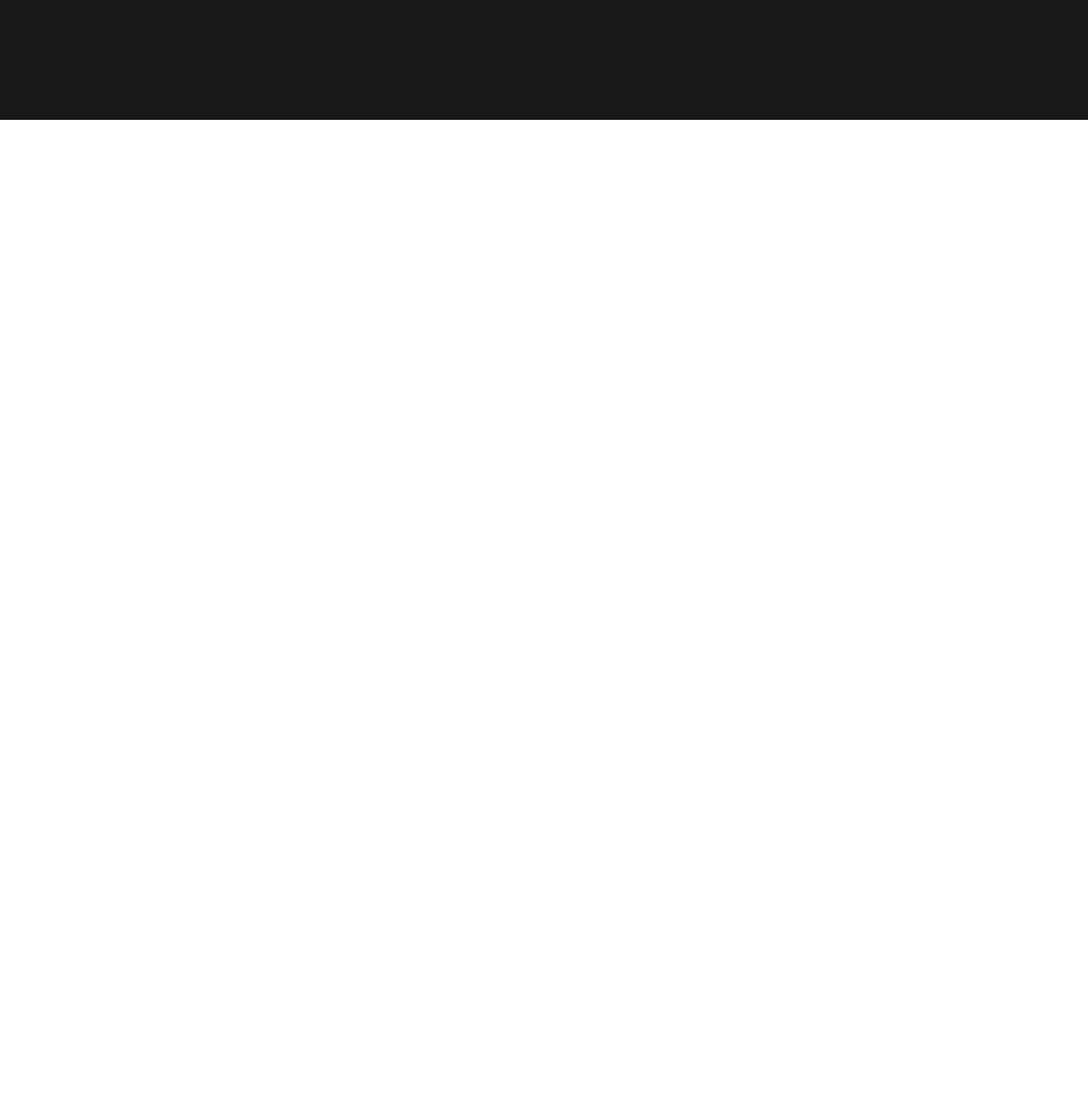
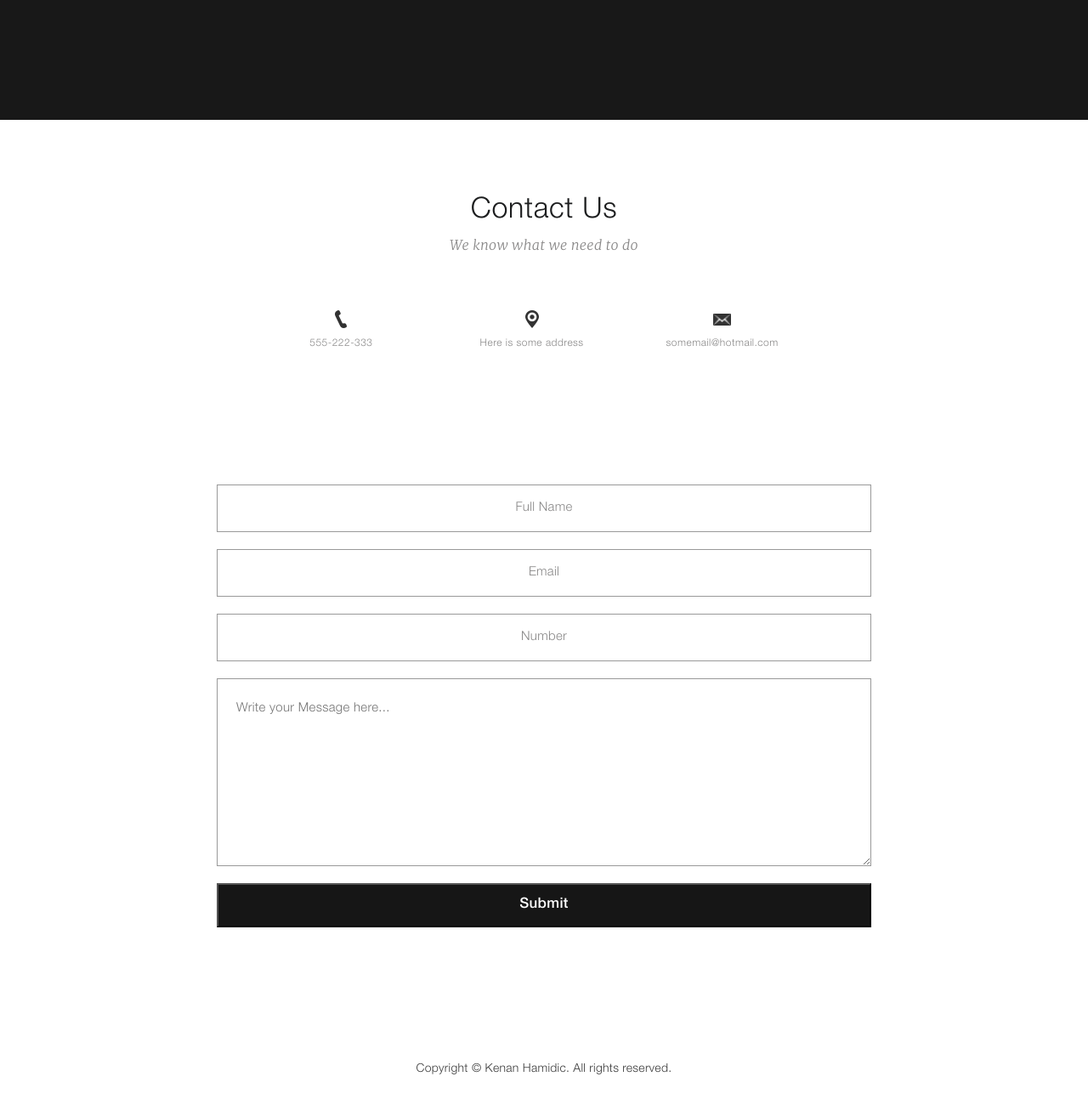
Before and after one commit to Artem-Esaulkov/we-build-it, a plain HTML site: page index.html in a window 1280 px wide. Shown: the part 3372-4672 px from the top of the page at 85% size. Before the commit the page ends 3513 px from the top, so only its background shows below. Drawn offline with Linux system fonts and the light colour scheme.

Commit message:
feat: завершить вёрстку десктопной версии сайта

```diff
--- /dev/null
+++ b/blocks/footer/__caption/footer__caption.css
@@ -0,0 +1,14 @@
+.footer__caption {
+  font-family: "HelveticaNeueLTProLt", sans-serif;
+  font-size: 12px;
+  line-height: 26px;
+  font-weight: 400;
+  letter-spacing: 0.04em;
+  color: #898888;
+  text-decoration: none;
+  transition: color 0.5s ease;
+}
+
+.footer__caption:hover {
+  color: #000;
+}
--- /dev/null
+++ b/blocks/footer/__card-image/footer__card-image.css
@@ -0,0 +1,5 @@
+.footer__card-image {
+  width: 21px;
+  height: 21px;
+  object-fit: contain;
+}
--- /dev/null
+++ b/blocks/footer/__card/_1/footer__card_1.css
@@ -0,0 +1,3 @@
+.footer__card_1 {
+  margin-right: 126px;
+}
--- /dev/null
+++ b/blocks/footer/__card/_2/footer__card_2.css
@@ -0,0 +1,3 @@
+.footer__card_2 {
+  margin-right: 97px;
+}
--- /dev/null
+++ b/blocks/footer/__cards/footer__cards.css
@@ -0,0 +1,5 @@
+.footer__cards {
+  display: flex;
+  width: max-content;
+  margin: 64px auto 153px;
+}
--- /dev/null
+++ b/blocks/footer/__container/footer__container.css
@@ -0,0 +1,6 @@
+.footer__container {
+  max-width: 1200px;
+  margin: 0 auto;
+  text-align: center;
+  padding: 95px 215px 29px;
+}
--- /dev/null
+++ b/blocks/footer/__copyright/footer__copyright.css
@@ -0,0 +1,9 @@
+.footer__copyright {
+  margin: 154px 0 0;
+  font-family: "HelveticaNeueLTProLt", sans-serif;
+  font-size: 14px;
+  line-height: 26px;
+  font-weight: 400;
+  letter-spacing: 0.02em;
+  color: #3b3b3b;
+}
--- /dev/null
+++ b/blocks/footer/__form/footer__form.css
@@ -0,0 +1,7 @@
+.footer__form {
+  width: 770px;
+  display: flex;
+  flex-direction: column;
+  gap: 20px;
+  margin: 0 auto;
+}
--- /dev/null
+++ b/blocks/footer/__input/footer__input.css
@@ -0,0 +1,15 @@
+.footer__input {
+  height: 52px;
+  border: 1px solid #999;
+  color: #000;
+  font-family: "HelveticaNeueLTProLt", sans-serif;
+  font-size: 15px;
+  line-height: 26px;
+  font-weight: 400;
+  letter-spacing: 0.02em;
+  text-align: center;
+}
+
+.footer__input::placeholder {
+  color: #898888;
+}
--- /dev/null
+++ b/blocks/footer/__submit/footer__submit.css
@@ -0,0 +1,17 @@
+.footer__submit {
+  height: 52px;
+  background-color: #161616;
+  font-family: "HelveticaNeueLTProMd", sans-serif;
+  font-size: 17px;
+  line-height: 26px;
+  font-weight: 400;
+  letter-spacing: 0.02em;
+  color: #fefefe;
+  opacity: 1;
+  transition: opacity 0.5s ease;
+  cursor: pointer;
+}
+
+.footer__submit:hover {
+  opacity: 0.7;
+}
--- /dev/null
+++ b/blocks/footer/__subtitle/footer__subtitle.css
@@ -0,0 +1,11 @@
+.footer__subtitle {
+  font-family: "Merriweather", serif;
+  font-size: 16px;
+  line-height: 26px;
+  font-weight: 300;
+  font-style: italic;
+  letter-spacing: 0.02em;
+  color: #898888;
+  margin: 0;
+  padding: 0;
+}
--- /dev/null
+++ b/blocks/footer/__text/footer__text.css
@@ -0,0 +1,16 @@
+.footer__text {
+    min-height: 195px;
+    border: 1px solid #999;
+    color: #000;
+    font-family: "HelveticaNeueLTProLt", sans-serif;
+    font-size: 15px;
+    line-height: 26px;
+    font-weight: 400;
+    letter-spacing: 0.02em;
+    padding-top: 22px;
+    padding-left: 22px;
+  }
+
+  .footer__input::placeholder {
+    color: #898888;
+  }
--- /dev/null
+++ b/blocks/footer/__title/footer__title.css
@@ -0,0 +1,9 @@
+.footer__title {
+  font-family: "HelveticaNeueLTProLt", sans-serif;
+  font-size: 34px;
+  line-height: 26px;
+  font-weight: 400;
+  letter-spacing: 0.02em;
+  color: #1d1e1f;
+  margin: 0 0 13px;
+}
--- /dev/null
+++ b/blocks/footer/footer.css
@@ -0,0 +1,6 @@
+.footer {
+  width: 100%;
+  margin: 0;
+  padding: 0;
+  background-color: #fff;
+}
--- a/index.css
+++ b/index.css
@@ -45,3 +45,18 @@
 @import url(./blocks/services/__card/services__card.css);
 @import url(./blocks/services/__card-title/services__card-title.css);
 @import url(./blocks/services/__text/services__text.css);
+/* footer */
+@import url(./blocks/footer/footer.css);
+@import url(./blocks/footer/__container/footer__container.css);
+@import url(./blocks/footer/__title/footer__title.css);
+@import url(./blocks/footer/__subtitle/footer__subtitle.css);
+@import url(./blocks/footer/__cards/footer__cards.css);
+@import url(./blocks/footer/__card-image/footer__card-image.css);
+@import url(./blocks/footer/__card/_1/footer__card_1.css);
+@import url(./blocks/footer/__card/_2/footer__card_2.css);
+@import url(./blocks/footer/__caption/footer__caption.css);
+@import url(./blocks/footer/__form/footer__form.css);
+@import url(./blocks/footer/__input/footer__input.css);
+@import url(./blocks/footer/__text/footer__text.css);
+@import url(./blocks/footer/__submit/footer__submit.css);
+@import url(./blocks/footer/__copyright/footer__copyright.css);
--- a/index.html
+++ b/index.html
@@ -5,7 +5,7 @@
     <meta http-equiv="X-UA-Compatible" content="IE=edge">
     <meta name="viewport" content="width=device-width, initial-scale=1.0">
     <link rel="stylesheet" href="./index.css">
-    <title>Document</title>
+    <title>We build it</title>
 </head>
 <body class="page">
     <header class="header">
@@ -20,7 +20,7 @@
                 <div class="header__menu-part">
                     <a href="#services" class="header__link">Services</a>
                     <a href="" class="header__link">Blog</a>
-                    <a href="" class="header__link">Contact Us</a>
+                    <a href="#contacts" class="header__link">Contact Us</a>
                 </div>
             </nav>
             <h1 class="header__title">We build it with passion</h1>
@@ -110,5 +110,33 @@
             </div>
         </section>
     </main>
+    <footer class="footer" id="contacts">
+        <div class="footer__container">
+            <h2 class="footer__title">Contact Us</h2>
+            <p class="footer__subtitle">We know what we need to do</p>
+            <div class="footer__cards">
+                <fugure class="footer__card footer__card_1">
+                    <img src="./img/phone.png" alt="phone" class="footer__card-image">
+                    <figcaption><a href="tel:555222333" class="footer__caption">555-222-333</a></figcaption>
+                </fugure>
+                <fugure class="footer__card footer__card_2">
+                    <img src="./img/pin.png" alt="address" class="footer__card-image">
+                    <figcaption><a href="https://www.google.ru/maps/place/%D1%83%D0%BB.+%D0%9C%D0%B0%D1%80%D0%BE%D1%81%D0%B5%D0%B9%D0%BA%D0%B0,+12,+%D0%9C%D0%BE%D1%81%D0%BA%D0%B2%D0%B0,+101000/@55.7578094,37.6357101,17z/data=!3m1!4b1!4m5!3m4!1s0x46b54a5f9c212be1:0x5fda7da6927577e8!8m2!3d55.7578094!4d37.6378988" class="footer__caption">Here is some address</a></figcaption>
+                </fugure>
+                <fugure class="footer__card">
+                    <img src="./img/mail.png" alt="email" class="footer__card-image">
+                    <figcaption><a href="mailto:somemail@hotmail.com" class="footer__caption">somemail@hotmail.com</a></figcaption>
+                </fugure>
+            </div>
+            <form class="footer__form">
+                <input type="text" class="footer__input" placeholder="Full Name">
+                <input type="email" class="footer__input" placeholder="Email">
+                <input type="tel" class="footer__input" placeholder="Number">
+                <textarea name="message" id="message" placeholder="Write your Message here..." class="footer__text"></textarea>
+                <button type="submit" class="footer__submit">Submit</button>
+            </form>
+            <p class="footer__copyright">Copyright © Kenan Hamidic. All rights reserved.</p>
+        </div>
+    </footer>
 </body>
 </html>
```
Also changed, not shown: img/mail.png (added), img/phone.png (added), img/pin.png (added).
